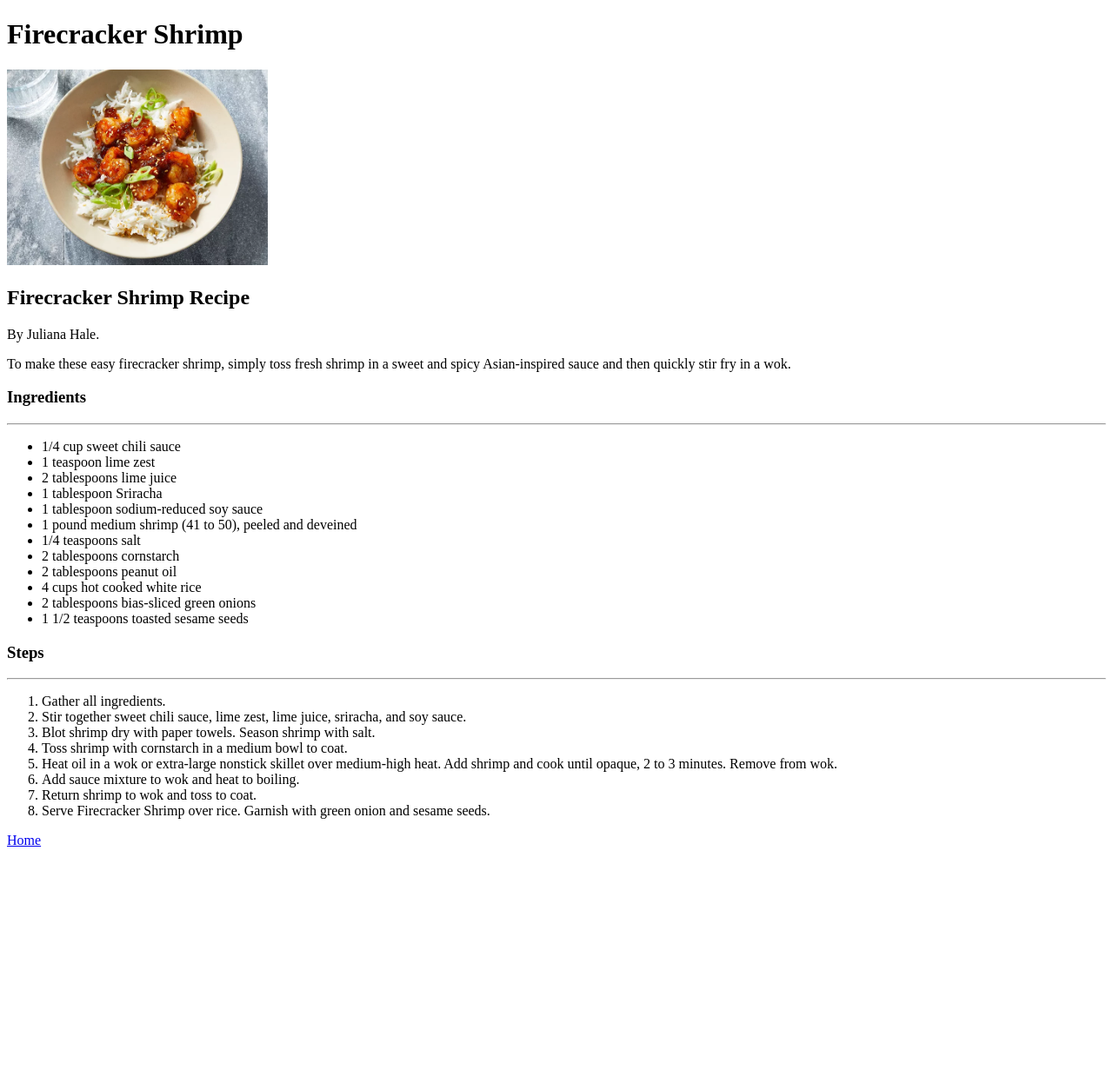
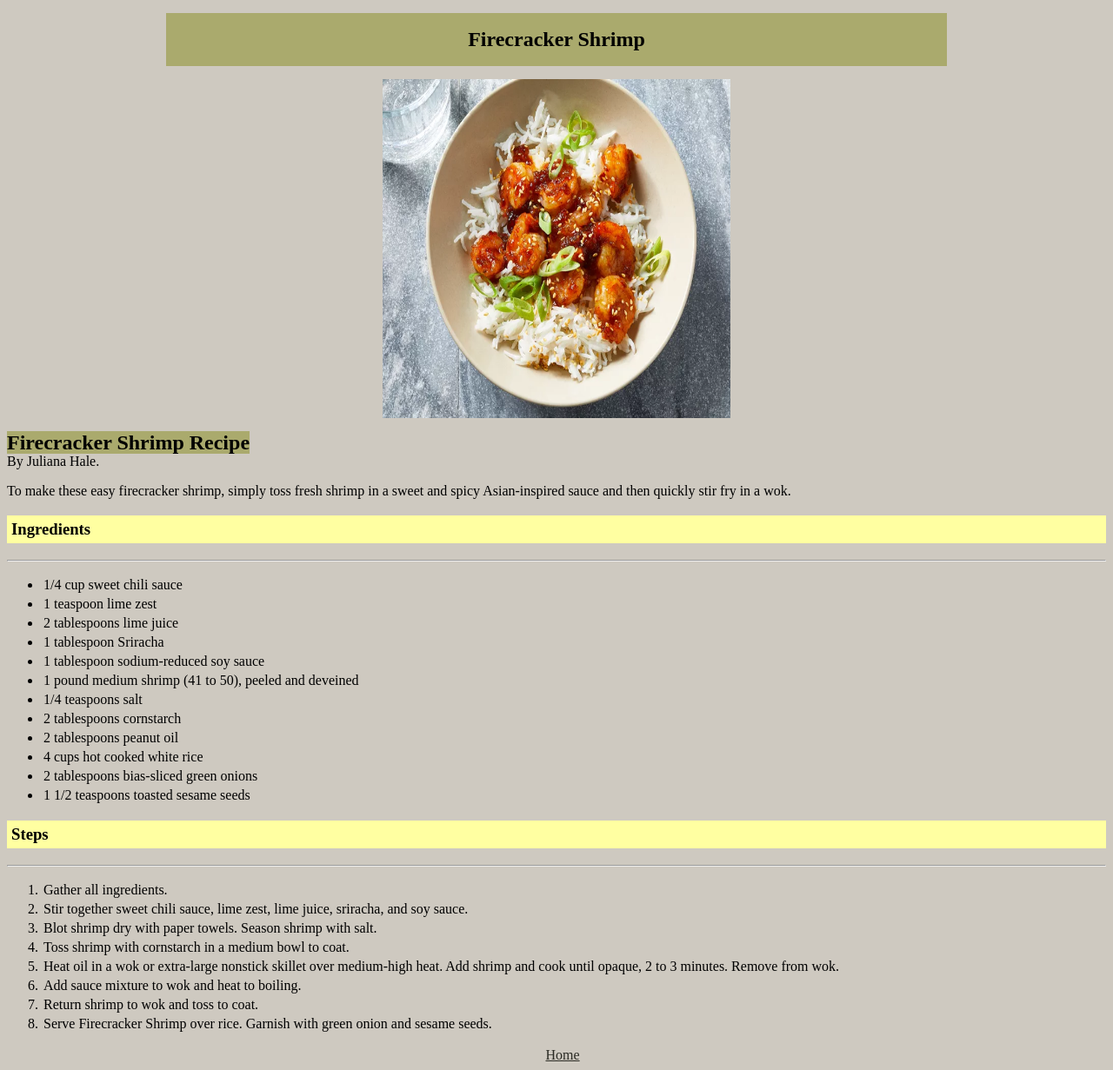
Before and after one commit to LucasAzevedoTheDev/odin-recipes, a plain HTML site: page recipes/firecracker-shrimp.html in a window 1280 px wide. Shown: the whole page at 87% size. Before the commit the page ends 984 px from the top, so only its background shows below. Drawn offline with Linux system fonts and the light colour scheme.

Commit message:
Add shrimp.css and basic styles to recipe page

```diff
--- a/recipes/firecracker-shrimp.html
+++ b/recipes/firecracker-shrimp.html
@@ -4,15 +4,19 @@
   <meta charset="UTF-8">
   <meta name="viewport" content="width=device-width, initial-scale=1.0">
   <title>Firecracker Shrimp</title>
+  <link rel="stylesheet" href="shrimp.css">
 </head>
 <body>
+  <div class="title">
     <h1>Firecracker Shrimp</h1>
+  </div>
   <img src="../photos/shrimp.webp" alt="firecracker shrimp dish" width="300">
   <h2>Firecracker Shrimp Recipe</h2>
-  <p>By Juliana Hale.</p>
+  <p class="credits">By Juliana Hale.</p>
   <p>To make these easy firecracker shrimp, simply toss fresh shrimp in a sweet and spicy Asian-inspired sauce and then quickly stir fry in a wok.</p>
   <h3>Ingredients</h3>
   <hr>
+  <div class="ingredients">
     <ul>
       <li>1/4 cup sweet chili sauce</li>
       <li>1 teaspoon lime zest</li>
@@ -27,8 +31,10 @@
       <li>2 tablespoons bias-sliced green onions</li>
       <li>1 1/2 teaspoons toasted sesame seeds</li>
     </ul>
+  </div>
   <h3>Steps</h3>
   <hr>
+  <div class="steps">
     <ol>
       <li>Gather all ingredients.</li>
       <li>Stir together sweet chili sauce, lime zest, lime juice, sriracha, and soy sauce.</li>
@@ -39,6 +45,9 @@
       <li>Return shrimp to wok and toss to coat.</li>
       <li>Serve Firecracker Shrimp over rice. Garnish with green onion and sesame seeds.</li>
     </ol>
+  </div>
+  <div class="home">
     <a href="../index.html">Home</a>
+  </div>
 </body>
 </html>
--- /dev/null
+++ b/recipes/shrimp.css
@@ -0,0 +1,58 @@
+body {
+  background-color: rgb(206, 201, 192);
+}
+
+.title {
+  background-color: rgb(170, 170, 109);
+  text-align: center;
+  padding: 1px;
+  width: 70vw;
+  margin: 15px auto;
+  font-size: 12px;
+}
+
+img {
+  width: 400px;
+  height: 390px;
+  margin: 15px auto;
+  display: block;
+}
+
+h2 {
+  background-color: rgb(170, 170, 109);
+  display: inline;
+}
+
+.credits {
+  margin-top: -1px;
+}
+
+h3 {
+  background-color: rgb(255, 255, 161);
+  padding: 5px;
+}
+
+.ingredients li{
+  padding: 2px;
+}
+
+.steps li {
+  padding: 2px;
+}
+
+.home {
+  width: 25px;
+  margin: 0 auto;
+}
+
+a {
+  color: rgb(42, 42, 35);
+}
+
+a:hover {
+  color: rgb(220, 220, 4)
+}
+
+a:active {
+  color: #fff;
+}
```
Also changed, not shown: recipes/chicken-parmesan.html (+2 -2 lines). Lines whose indentation alone changed are shown as unchanged.
